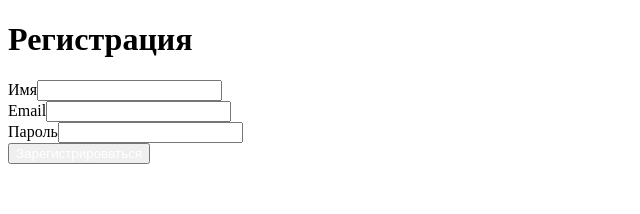
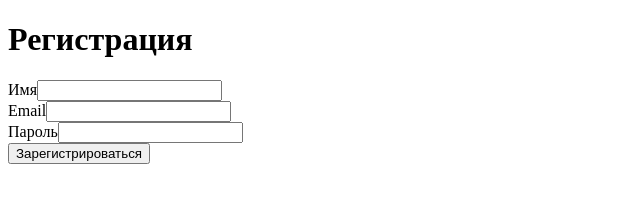
Before and after one commit to StanislavBorisov897/nfc-business-card, a Next.js app: page /Register in a window 1280 px wide. Shown: the top 214 px of the page, without its empty margins (0-640 px from the left). Built offline with nearby package versions, Linux system fonts and the light colour scheme.

Commit message:
Make all text black

```diff
--- a/pages/Register.tsx
+++ b/pages/Register.tsx
@@ -1,10 +1,9 @@
 import React from 'react';
 import Head from 'next/head';
-import '../styles/styles.css'; // Подключите файл стилей
 
 const RegisterPage: React.FC = () => {
   return (
-    <div className="bg-black min-h-screen flex items-center justify-center">
+    <div className="bg-white min-h-screen flex items-center justify-center">
       <Head>
         <title>Регистрация</title>
       </Head>
--- a/styles/styles.css
+++ b/styles/styles.css
@@ -1,15 +1,4 @@
-.text-black {
-  color: black;
+/* Убедитесь, что этот файл существует и подключен к проекту */
+body {
+  color: black; /* Сделать все текстовые элементы черными */
 }
-
-.text-white {
-  color: white;
-}
-
-.bg-white {
-  background-color: white;
-}
-
-.bg-black {
-  background-color: black;
-}
```
Also changed, not shown: pages/app.tsx (added, +8 -0 lines).
